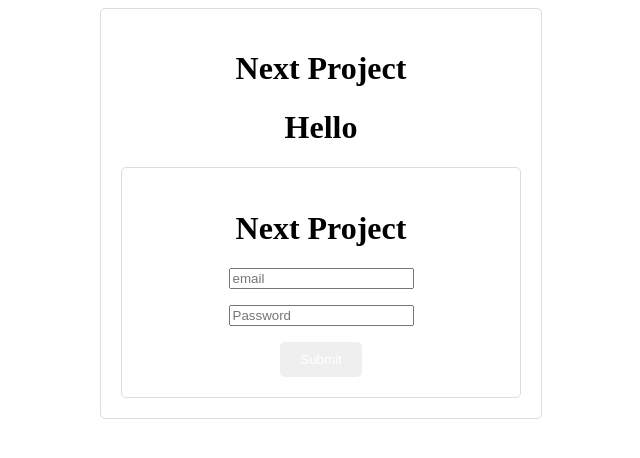
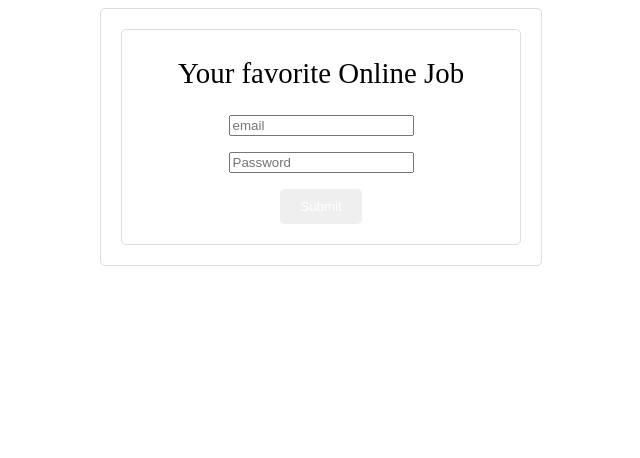
Before and after one commit to nikosajadi/Next-App, a Next.js app: page / in a window 1280 px wide. Shown: the top 458 px of the page, without its empty margins (319-959 px from the left). Built offline with nearby package versions, Linux system fonts and the light colour scheme.

Commit message:
[Update] Typography AAPI

```diff
--- a/src/components/Button/Button.tsx
+++ b/src/components/Button/Button.tsx
@@ -14,7 +14,7 @@ export default function Button({ type = 'button', children }: ButtonProps) {
     <button
       type={type}
       css={css`
-        background-color: ${theme.secondary}; // Correctly accessing theme value
+        background-color: ${theme.tertiary}; // Correctly accessing theme value
         color: white;
         padding: 10px 20px;
         border: none;
--- /dev/null
+++ b/src/components/Typography/H1.tsx
@@ -0,0 +1,25 @@
+/** @jsxImportSource @emotion/react */
+import { css } from '@emotion/react';
+import React, { ReactNode } from 'react';
+import theme from '@/configs/theme';
+
+type H1Props = {
+  children: ReactNode;
+  align?: 'left' | 'center' | 'right';
+};
+
+export default function H1({ children, align = 'left' }: H1Props) {
+  return (
+    <h1
+      css={css`
+        text-align: ${align};
+        font-weight: ${theme.typography.h1.fontWeight};
+        line-height: ${theme.typography.h1.lineHeight};
+        margin-top: 0;
+        font-size: ${theme.typography.h1.fontSize}em;
+      `}
+    >
+      {children}
+    </h1>
+  );
+}
--- /dev/null
+++ b/src/components/Typography/H2.tsx
@@ -0,0 +1,25 @@
+/** @jsxImportSource @emotion/react */
+import { css } from '@emotion/react';
+import React, { ReactNode } from 'react';
+import theme from '@/configs/theme';
+
+type H2Props = {
+  children: ReactNode;
+  align?: 'left' | 'center' | 'right';
+};
+
+export default function H2({ children, align = 'left' }: H2Props) {
+  return (
+    <h1
+      css={css`
+        text-align: ${align};
+        font-weight: ${theme.typography.h1.fontWeight};
+        line-height: ${theme.typography.h1.lineHeight};
+        margin-top: 0;
+        font-size: ${theme.typography.h1.fontSize}em;
+      `}
+    >
+      {children}
+    </h1>
+  );
+}
--- a/src/components/index.tsx
+++ b/src/components/index.tsx
@@ -3,3 +3,4 @@ export { default as InputText } from './InputText/InputText'
 export { default as InputEmail } from './InputEmail/InputEmail'
 export { default as InputTextArea } from './InputTextArea/InputTextArea'
 export { default as InputPassword } from './InputPassword/InputPassword'
+export { default as H1} from './Typography/H1'
--- a/src/containers/GlobalStyles/GlobalStyles.tsx
+++ b/src/containers/GlobalStyles/GlobalStyles.tsx
@@ -35,6 +35,9 @@ export default function GlobalStyles() {
 
         body {
           line-height: 1;
+          font-size: 16px;
+          font-weight: 400;
+          color: #333;
         }
 
         ol, ul {
--- a/src/containers/LayoutAuth/LayoutAuth.tsx
+++ b/src/containers/LayoutAuth/LayoutAuth.tsx
@@ -18,7 +18,7 @@ export default function LayoutAuth({ children }: LayoutAuthProps) {
         text-align: center;
       `}
     >
-      <h1>Next Project</h1>
+
     <div>{children}</div>
     </div>
   );
--- a/src/pages/index.tsx
+++ b/src/pages/index.tsx
@@ -11,7 +11,7 @@ export default function Home() {
 
     <LayoutAuth>
     <>
-      <h1>Hello</h1>
+
       <Login />
     </>
     </LayoutAuth>
--- a/src/pages/login.tsx
+++ b/src/pages/login.tsx
@@ -4,6 +4,8 @@ import React from 'react';
 import Head from 'next/head';
 import LayoutAuth from '../containers/LayoutAuth/LayoutAuth';
 import { InputEmail, InputPassword, Button } from '../components';
+import H2 from '@/components/Typography/H2';
+
 
 export default function Login() {
   const handleSubmit = (event: React.FormEvent) => {
@@ -12,18 +14,25 @@ export default function Login() {
   };
 
   return (
-    <>
+    <div>
       <Head>
         <title>Login</title>
         <link rel="icon" href="/favicon.ico" />
       </Head>
       <LayoutAuth>
+      <H2 align='center'> Your favorite Online Job</H2>
         <form onSubmit={handleSubmit}>
-          <InputEmail placeholder="email" />
-          <InputPassword placeholder="Password" />
-          <Button type="submit">Submit</Button>
+
+            <InputEmail placeholder="email" />
+
+
+            <InputPassword placeholder="Password" />
+
+
+            <Button type="submit">Submit</Button>
+
         </form>
       </LayoutAuth>
-    </>
+    </div>
   );
 }
```
Also changed, not shown: src/containers/FormControl/FormControl.tsx (added, +21 -0 lines).
